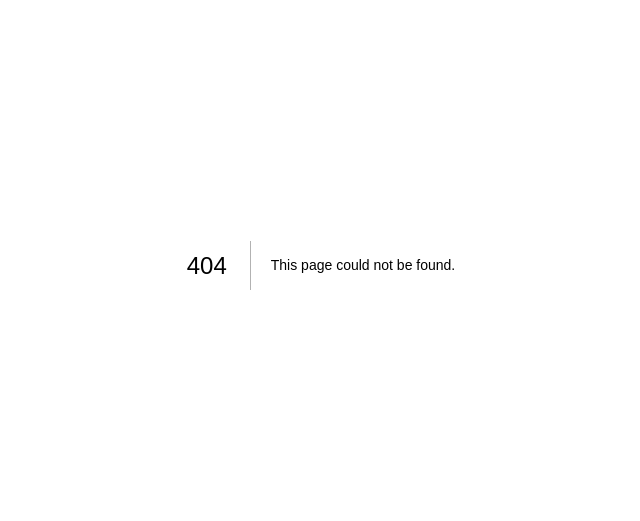
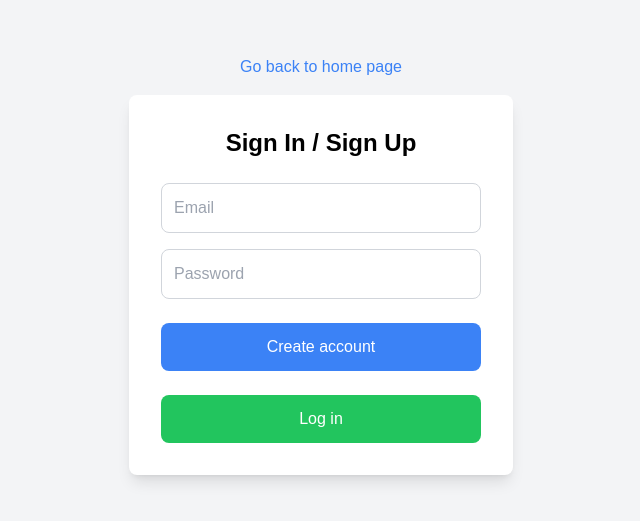
Before and after one commit to eFOROW/EmpAI, a Next.js app: page /login in a window 1280 px wide. Before the commit this address had no page. Shown: the part 135-656 px from the top of the page, without its empty margins (319-959 px from the left). Built offline with nearby package versions, Linux system fonts and the light colour scheme; no server answers.

Commit message:
login구현 중

```diff
--- /dev/null
+++ b/app/(pages)/(User)/login/page.tsx
@@ -0,0 +1,76 @@
+"use client"
+
+import React, { useState } from 'react';
+import { useRouter } from 'next/navigation'; // useRouter import 추가
+import { auth } from '@/lib/firebase/firebase';
+import { createUserWithEmailAndPassword, signInWithEmailAndPassword } from 'firebase/auth';
+import Link from 'next/link';
+
+export default function Page_Login() {
+  const [email, setEmail] = useState('');
+  const [pass, setPass] = useState('');
+  const [error, setError] = useState('');
+  const router = useRouter(); // useRouter 훅을 사용하여 라우팅
+
+  const handleSignUp = async () => {
+    try {
+      await createUserWithEmailAndPassword(auth, email, pass);
+      router.push('/'); // 로그인 후 홈으로 리디렉션
+    } catch (error: any) {
+      setError(error.message);
+    }
+  };
+
+  const handleLogin = async () => {
+    try {
+      await signInWithEmailAndPassword(auth, email, pass);
+      router.push('/'); // 로그인 후 홈으로 리디렉션
+    } catch (error: any) {
+      setError(error.message);
+    }
+  };
+
+  return (
+    <div className="flex flex-col items-center justify-center min-h-screen bg-gray-100 p-4">
+      <Link href="/" className="text-blue-500 hover:text-blue-700 mb-4">Go back to home page</Link>
+      <div className="bg-white p-8 rounded-lg shadow-lg w-full sm:w-96">
+        <h2 className="text-2xl font-bold text-center mb-6">Sign In / Sign Up</h2>
+        {error && (
+          <div className="bg-red-100 text-red-600 p-4 mb-4 border border-red-300 rounded-lg">
+            <p>{error}</p>
+          </div>
+        )}
+        <input
+          type="email"
+          value={email}
+          onChange={(e) => setEmail(e.target.value)}
+          placeholder="Email"
+          className="w-full p-3 mb-4 border border-gray-300 rounded-lg focus:outline-none focus:ring-2 focus:ring-blue-500"
+        />
+        <input
+          type="password"
+          value={pass}
+          onChange={(e) => setPass(e.target.value)}
+          placeholder="Password"
+          className="w-full p-3 mb-6 border border-gray-300 rounded-lg focus:outline-none focus:ring-2 focus:ring-blue-500"
+        />
+        <div className="flex justify-between items-center mb-6">
+          <button
+            onClick={handleSignUp}
+            className="w-full py-3 bg-blue-500 text-white rounded-lg hover:bg-blue-700 focus:outline-none focus:ring-2 focus:ring-blue-500"
+          >
+            Create account
+          </button>
+        </div>
+        <div className="flex justify-between items-center">
+          <button
+            onClick={handleLogin}
+            className="w-full py-3 bg-green-500 text-white rounded-lg hover:bg-green-700 focus:outline-none focus:ring-2 focus:ring-green-500"
+          >
+            Log in
+          </button>
+        </div>
+      </div>
+    </div>
+  );
+}
--- /dev/null
+++ b/app/(pages)/(User)/register/page.tsx
@@ -0,0 +1,3 @@
+export default function Page_Register() {
+    return <p>Register Page</p>
+}
--- /dev/null
+++ b/app/(pages)/_app.tsx
@@ -0,0 +1,11 @@
+import type { AppProps } from 'next/app';
+import { AuthProvider } from '@/lib/firebase/authProvider';
+
+function App({ Component, pageProps }: AppProps) {
+  return (
+    <AuthProvider>
+        <Component {...pageProps}/>
+    </AuthProvider>
+  );
+}
+export default App;
--- a/app/layout.tsx
+++ b/app/(pages)/layout.tsx
@@ -1,5 +1,5 @@
 import type { Metadata } from "next";
-import "./styles/globals.css";
+import "../styles/globals.css";
 
 
 export const metadata: Metadata = {
--- a/app/page.tsx
+++ b/app/(pages)/page.tsx
@@ -1,4 +1,4 @@
-import { Footer, Navbar } from "./components";
+import { Footer, Navbar } from "../components";
 import {
   About,
   Explore,
@@ -8,7 +8,7 @@ import {
   Insights,
   WhatsNew,
   World,
-} from "./sections/(Home)";
+} from "../sections/(Home)";
 
 export default function Home() {
   return (
@@ -21,15 +21,8 @@ export default function Home() {
         <Explore />
       </section>
       <section className="relative">
-        <GetStarted />
         <div className="gradient-03 z-0" />
         <WhatsNew />
-      </section>
-      <World />
-      <section className="relative">
-        <Insights />
-        <div className="gradient-03 z-0" />
-        <Feedback />
       </section>
       <Footer />
     </main>
--- /dev/null
+++ b/app/(pages)/self-introduction/manage/page.tsx
@@ -0,0 +1,45 @@
+"use client"
+
+import { useEffect, useState } from 'react';
+import getCurrentUser from '@/lib/firebase/auth_state_listener'; // 경로에 맞게 import
+import { useRouter } from 'next/navigation'; // 라우팅을 위한 useRouter import
+
+const Page = () => {
+  const [user, setUser] = useState<User | null>(null);
+  const router = useRouter(); // 라우터 객체 생성
+
+  useEffect(() => {
+    // 페이지 로드시 현재 로그인 상태 가져오기
+    getCurrentUser().then((user) => {
+      setUser(user); // user가 로그인 상태일 경우 user 객체, 아니면 null
+    });
+  }, []);
+
+  const handleLoginRedirect = () => {
+    router.push('/login'); // 로그인 페이지로 리디렉션
+  };
+
+  return (
+    <div className="flex flex-col items-center justify-center min-h-screen bg-gray-100 p-4">
+      <h1 className="text-2xl font-bold mb-4">자기소개서 관리</h1>
+      {user ? (
+        <div>
+          <p>UID: {user.uid}</p>
+          <p>Email: {user.email}</p>
+        </div>
+      ) : (
+        <div className="text-center">
+          <p>해당 서비스는 로그인 후 사용 가능합니다.</p>
+          <button
+            onClick={handleLoginRedirect}
+            className="mt-4 py-2 px-4 bg-blue-500 text-white rounded-lg hover:bg-blue-700 focus:outline-none focus:ring-2 focus:ring-blue-500"
+          >
+            로그인 하러 가기
+          </button>
+        </div>
+      )}
+    </div>
+  );
+};
+
+export default Page;
--- a/app/sections/(Home)/WhatsNew.tsx
+++ b/app/sections/(Home)/WhatsNew.tsx
@@ -19,8 +19,8 @@ const WhatsNew = () => (
         variants={fadeIn("right", "tween", 0.2, 1)}
         className="flex-[0.75] flex justify-center flex-col"
       >
-        <TypingText title="| What's New" textStyles={""} />
-        <TitleText title={<>What&lsquo;s new about Metaversus?</>} />
+        <TypingText title="| What's Different" textStyles={""} />
+        <TitleText title={<>What&lsquo;s Different?</>} />
         <div className="mt-[48px] flex flex-wrap justify-between gap-[24px]">
           {newFeatures.map((feature) => (
             <NewFeatures key={feature.title} {...feature} />
--- /dev/null
+++ b/lib/firebase/authProvider.tsx
@@ -0,0 +1,49 @@
+import React, { useState, useEffect, useContext, createContext, useMemo } from 'react';
+import { getAuth, User } from 'firebase/auth';
+import Cookies from 'js-cookie';
+
+const AuthContext = createContext<{ user: User | null, isLoading: boolean }>({
+  user: null,
+  isLoading: true, // 로딩 상태를 기본적으로 true로 설정
+});
+
+export const AuthProvider = ({ children }: any) => {
+  const [userState, setUserState] = useState<User | null>(null);
+  const [isLoading, setIsLoading] = useState(true); // 로딩 상태 추가
+
+  useEffect(() => {
+    const unsubscribe = getAuth().onIdTokenChanged(async (user) => {
+      if (!user) {
+        setUserState(null);
+        Cookies.remove('token', { path: '/' });
+      } else {
+        setUserState(user);
+        const token = await user.getIdToken();
+        Cookies.set('token', token, { path: '/' });
+      }
+      setIsLoading(false); // 인증 상태가 갱신되면 로딩 상태 false로 설정
+    });
+
+    return () => unsubscribe();
+  }, []);
+
+  useEffect(() => {
+    const refreshToken = setInterval(async () => {
+      const { currentUser } = getAuth();
+      if (currentUser) await currentUser.getIdToken(true);
+    }, 10 * 60 * 1000);
+
+    return () => clearInterval(refreshToken);
+  }, []);
+
+  const user = useMemo(() => ({
+    user: userState,
+    isLoading,
+  }), [userState, isLoading]);
+
+  return <AuthContext.Provider value={user}>{children}</AuthContext.Provider>;
+};
+
+export const useAuth = () => {
+  return useContext(AuthContext);
+};
--- /dev/null
+++ b/lib/firebase/auth_state_listener.tsx
@@ -0,0 +1,24 @@
+import { app } from "@/lib/firebase/firebase"
+import { getAuth, onAuthStateChanged, User } from "firebase/auth";
+
+const auth = getAuth(app);
+
+/**
+ * 로그인 상태를 관리하는 함수
+ * @returns {Promise<User | null>} 현재 로그인된 사용자 또는 null
+ */
+const getCurrentUser = (): Promise<User | null> => {
+  return new Promise((resolve, reject) => {
+    onAuthStateChanged(auth, (user) => {
+      if (user) {
+        // 유저가 로그인 상태일 때
+        resolve(user);
+      } else {
+        // 유저가 로그아웃 상태일 때
+        resolve(null);
+      }
+    }, reject);
+  });
+};
+
+export default getCurrentUser;
--- /dev/null
+++ b/lib/firebase/firebase.tsx
@@ -0,0 +1,28 @@
+// Import the functions you need from the SDKs you need
+import { getApp, getApps, initializeApp } from "firebase/app";
+import { getAuth } from 'firebase/auth';
+import { getAnalytics } from "firebase/analytics";
+// TODO: Add SDKs for Firebase products that you want to use
+// https://firebase.google.com/docs/web/setup#available-libraries
+
+// Your web app's Firebase configuration
+// For Firebase JS SDK v7.20.0 and later, measurementId is optional
+const firebaseConfig = {
+    apiKey: process.env.NEXT_PUBLIC_FIREBASE_API_KEY,
+    authDomain: process.env.NEXT_PUBLIC_FIREBASE_AUTH_DOMAIN,
+    projectId: process.env.NEXT_PUBLIC_FIREBASE_PROJECT_ID,
+    storageBucket: process.env.NEXT_PUBLIC_FIREBASE_STORAGE_BUCKET,
+    messagingSenderId: process.env.NEXT_PUBLIC_FIREBASE_MESSAGING_SENDER_ID,
+    appId: process.env.NEXT_PUBLIC_FIREBASE_APP_ID,
+    measurementId: process.env.NEXT_PUBLIC_FIREBASE_MEASUREMENT_ID
+};
+
+// Initialize Firebase
+const app = !getApps().length ? initializeApp(firebaseConfig) : getApp();
+let analytics;
+if (typeof window !== "undefined") {
+    analytics = getAnalytics(app);
+}
+const auth = getAuth(app);
+
+export { app, auth, analytics }
--- a/package.json
+++ b/package.json
@@ -9,8 +9,11 @@
     "lint": "next lint"
   },
   "dependencies": {
+    "@types/js-cookie": "^3.0.6",
     "EmpAI": "file:",
+    "firebase": "^11.1.0",
     "framer-motion": "^10.18.0",
+    "js-cookie": "^3.0.5",
     "next": "^14.2.20",
     "react": "^18",
     "react-dom": "^18",
```
Also changed, not shown: 1 other file (tests, documents, lock files or other folders).
